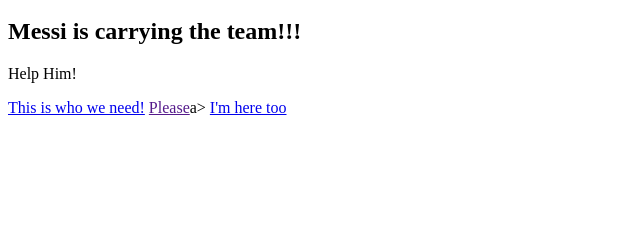
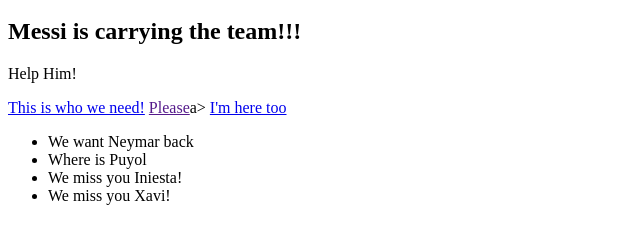
Before and after one commit to staten-island-tech/formative-assesment-1-Dieg045, a plain HTML site: page Assessment 1/index.html in a window 1280 px wide. Shown: the part 48-292 px from the top of the page, without its empty margins (0-640 px from the left). Drawn offline with Linux system fonts and the light colour scheme.

Commit message:
i did shtuffp[

```diff
--- a/Assessment 1/index.html
+++ b/Assessment 1/index.html
@@ -1,12 +1,25 @@
 <html lang="en">
+
 <head>
     <meta charset="UTF-8">
     <meta name="viewport" content="width=device-width, initial-scale=1.0">
     <meta http-equiv="X-UA-Compatible" content="ie=edge">
     <title> I Hope I am Doing this Correctly </title>
 </head>
+
 <body>
-    <h1>Barcelona is Dying</h1>
-    <h2>Messi is carrying the team!!!</h2>
-    <p> Help Him! </p> <a href="Images/SSBU_Terry.jpg">This is who we need!</a> <a href="">Please</a>a></a> <a href="https://www.bbc.com"> I'm here too</a>
+    <div>
+        <h1>Barcelona is Dying</h1>
+        <h2>Messi is carrying the team!!!</h2>
+        <p> Help Him! </p> <a href="Images/SSBU_Terry.jpg">This is who we need!</a> <a href="">Please</a>a></a> <a
+            href="https://www.bbc.com"> I'm here too</a>
+        <ul>
+            <li>We want Neymar back</li>
+            <li>Where is Puyol</li>
+            <li>We miss you Iniesta!</li>
+            <li>We miss you Xavi!</li>
+        </ul>
+    </div>
 </body>
+
+</html>
--- a/Assessment 1/style.css
+++ b/Assessment 1/style.css
@@ -0,0 +1,12 @@
+body {
+    background-image: linear-gradient(
+        to right bottom,
+        rgba(255, 82, 5,.9),
+        rgba(240, 62, 2,0.5)
+    )
+}
+
+.header {
+    text-transform: uppercase;
+    text-align: center;
+}
```
